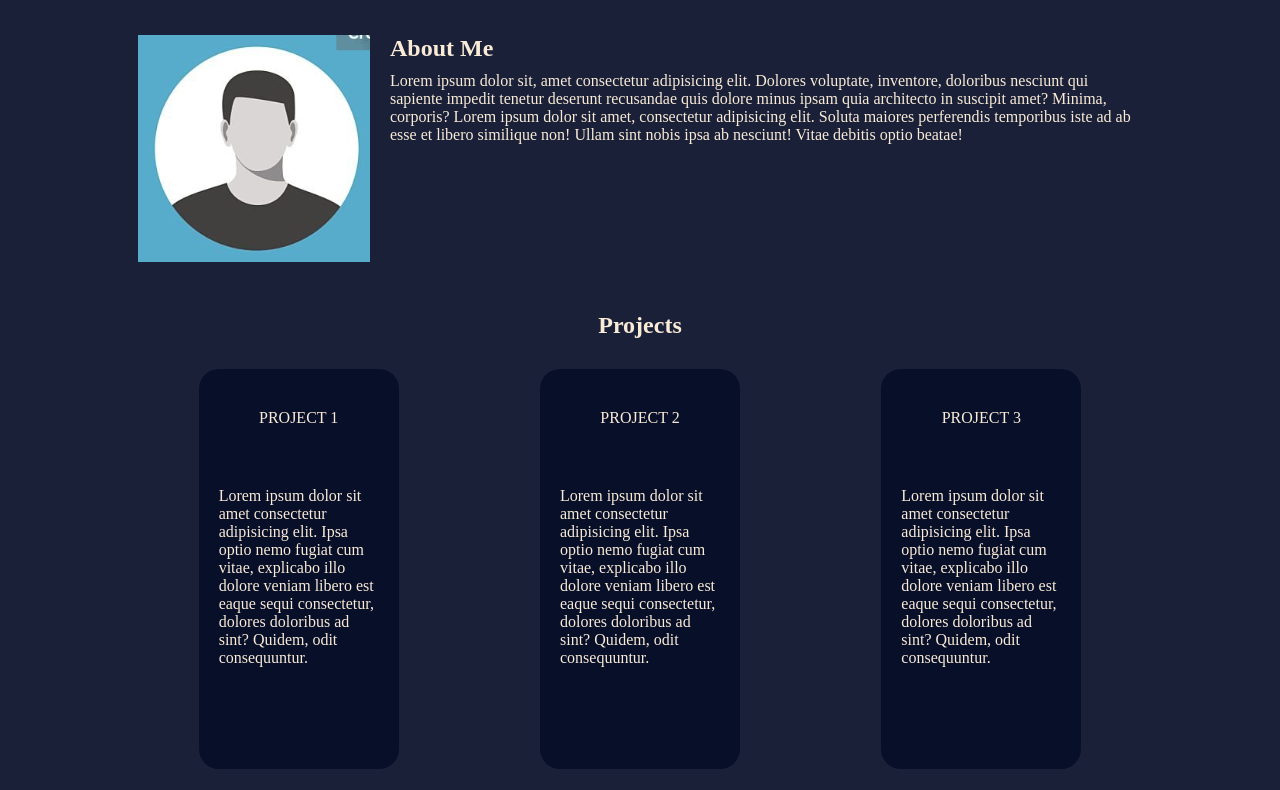
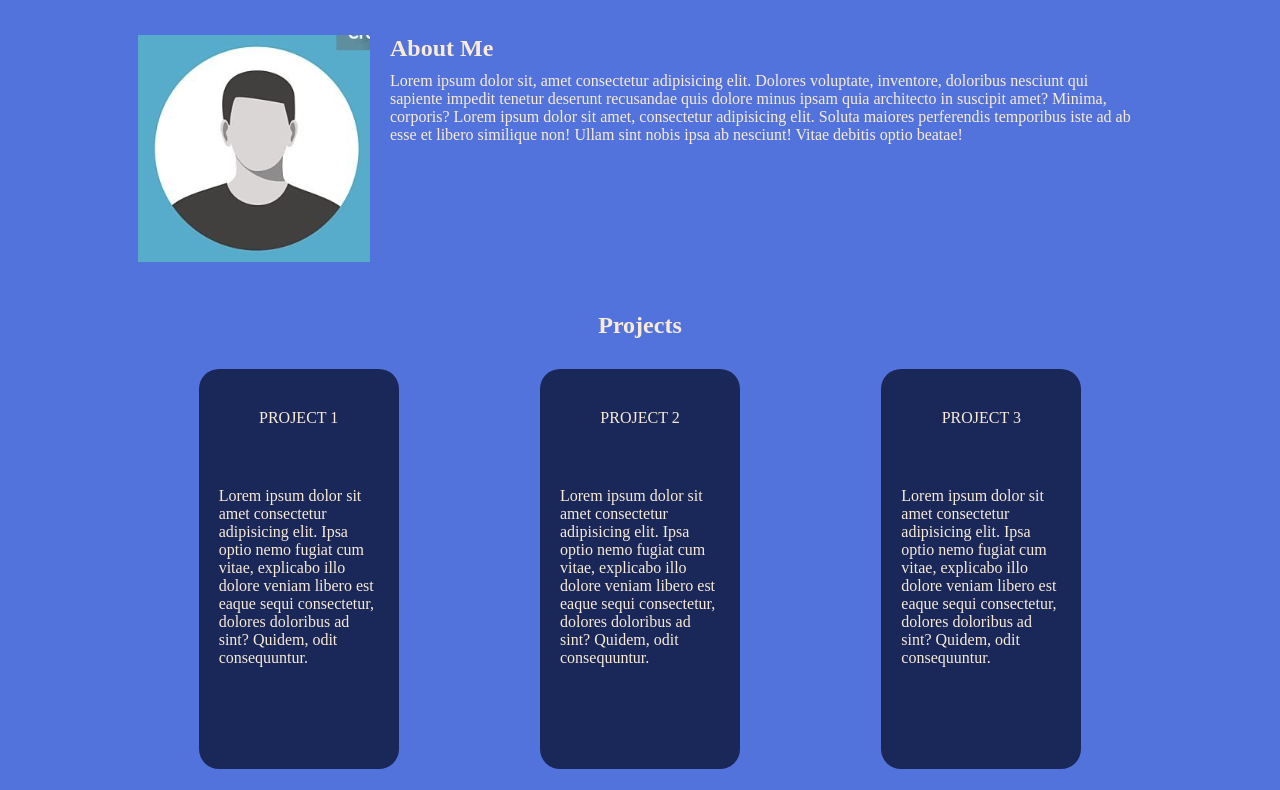
Before and after one commit to vepra2110/Portfolio, a plain HTML site: page index.html in a window 1280 px wide. Shown: the part 158-948 px from the top of the page. Drawn offline with Linux system fonts and the light colour scheme.

Commit message:
Committing from local to remote

```diff
--- a/home_style.css
+++ b/home_style.css
@@ -5,7 +5,7 @@
 }
 
 body {
-    background-color: rgba(0, 8, 35, 0.9);
+    background-color: rgba(65, 100, 217, 0.9);
 }
 
 header {
--- /dev/null
+++ b/script.js
@@ -0,0 +1 @@
+console.log('Hello, World!');
```
